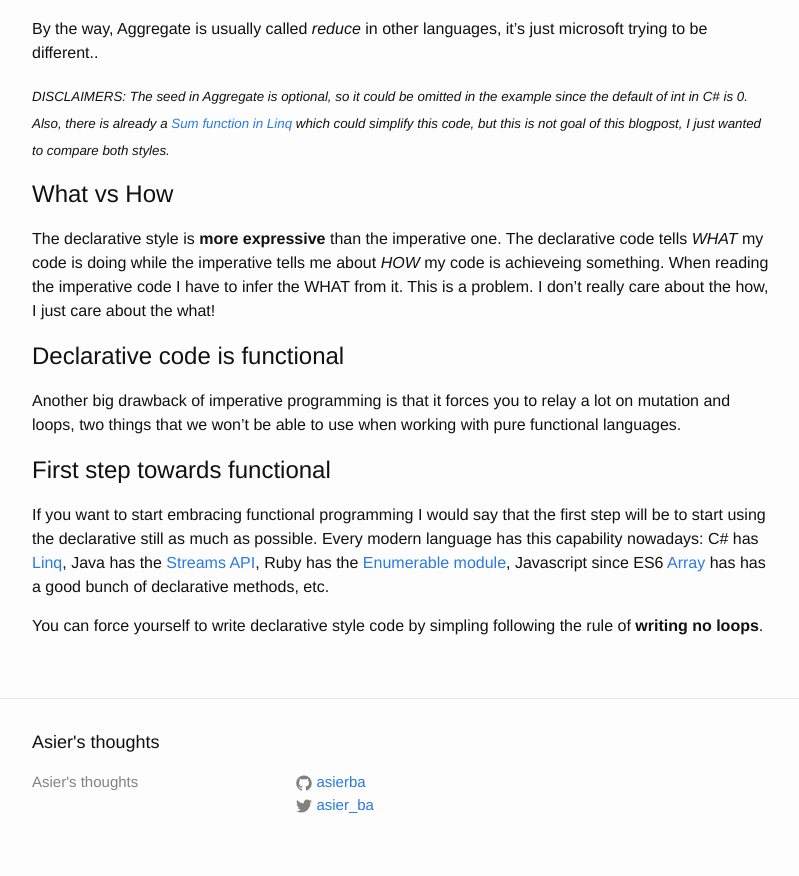
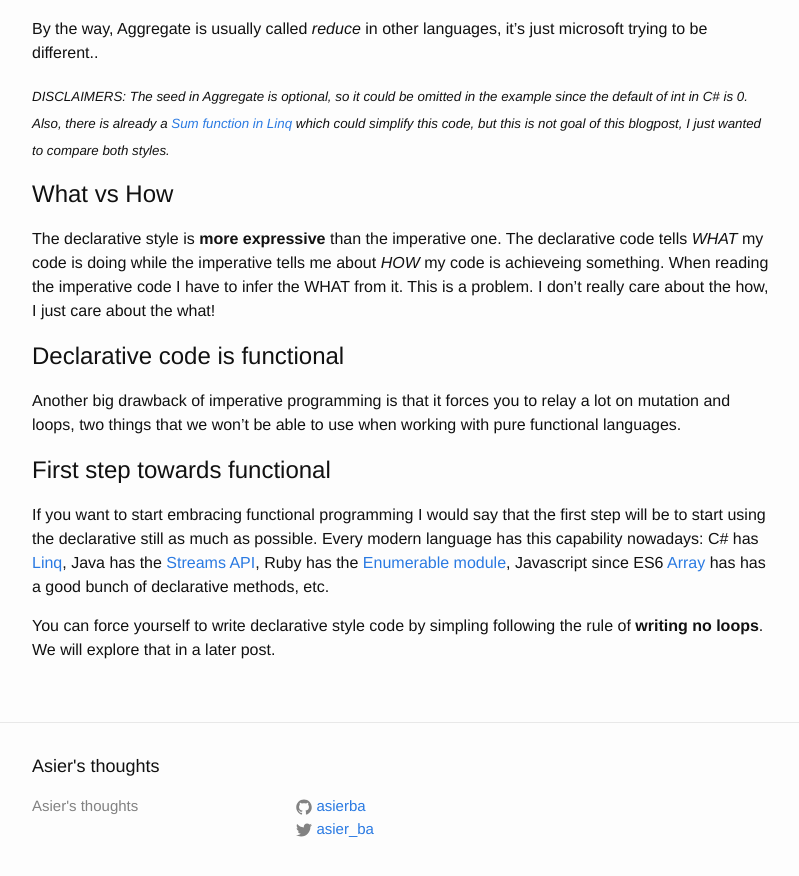
Before and after one commit to asierba/asierba.github.io, a Jekyll site: the page built from _posts/2018-08-17-imperative-vs-declarative.md, in a window 1280 px wide and 900 px high, scrolled down 1151 px. Shown: the top 876 px of the window, without its empty margins (238-1037 px from the left). Built offline with Jekyll 4.4.1, drawn with Linux system fonts in a browser that asks for light colours; comment, search, counter and statistics services are not loaded.

Commit message:
expand last post

```diff
--- a/_posts/2018-08-17-imperative-vs-declarative.md
+++ b/_posts/2018-08-17-imperative-vs-declarative.md
@@ -62,4 +62,4 @@ First step towards functional
 ===
 If you want to start embracing functional programming I would say that the first step will be to start using the declarative still as much as possible. Every modern language has this capability nowadays: C# has [Linq]((https://docs.microsoft.com/en-us/dotnet/csharp/programming-guide/concepts/linq/getting-started-with-linq)), Java has the [Streams API](http://www.oracle.com/technetwork/articles/java/ma14-java-se-8-streams-2177646.html), Ruby has the [Enumerable module](https://ruby-doc.org/core-2.5.1/Enumerable.html), Javascript since ES6 [Array](https://developer.mozilla.org/en-US/docs/Web/JavaScript/Reference/Global_Objects/Array) has has a good bunch of declarative methods, etc.
 
-You can force yourself to write declarative style code by simpling following the rule of **writing no loops**.
+You can force yourself to write declarative style code by simpling following the rule of **writing no loops**. We will explore that in a later post.
```
